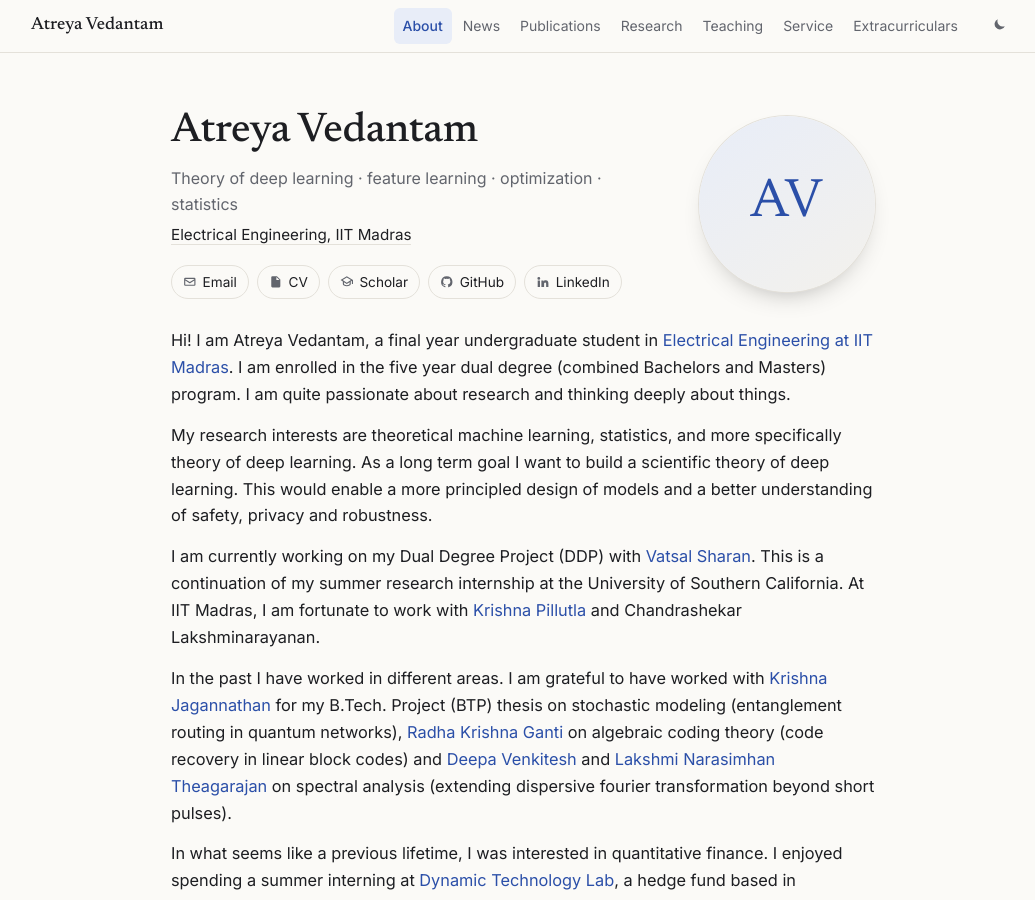
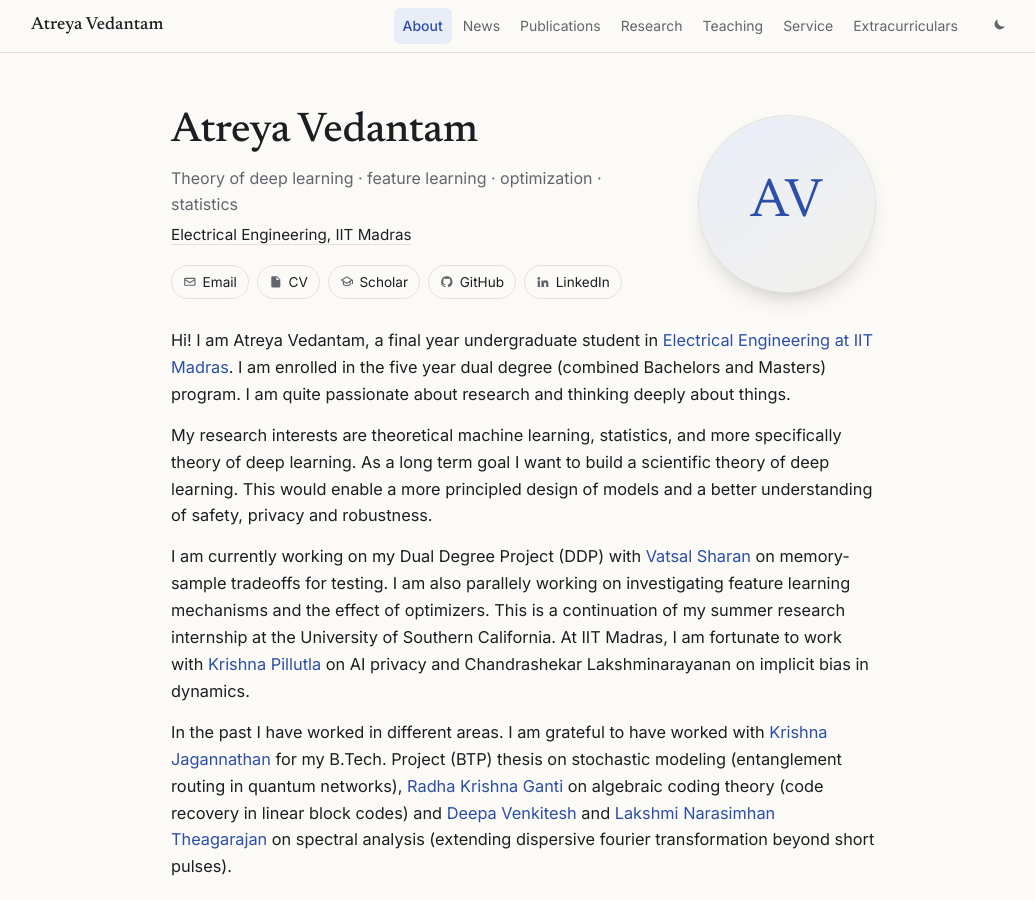
Before and after one commit to atreyavedantam/atreyavedantam.github.io, a Jekyll site: the page built from index.md, in a window 1280 px wide and 900 px high. Shown: the whole window, without its empty margins (117-1152 px from the left). Built offline with Jekyll 4.4.1, drawn with Linux system fonts in a browser that asks for light colours.

Commit message:
Update index.md

```diff
--- a/index.md
+++ b/index.md
@@ -28,7 +28,7 @@ Hi! I am Atreya Vedantam, a final year undergraduate student in [Electrical Engi
 
 My research interests are theoretical machine learning, statistics, and more specifically theory of deep learning. As a long term goal I want to build a scientific theory of deep learning. This would enable a more principled design of models and a better understanding of safety, privacy and robustness.
 
-I am currently working on my Dual Degree Project (DDP) with [Vatsal Sharan](https://vatsalsharan.github.io/). This is a continuation of my summer research internship at the University of Southern California. At IIT Madras, I am fortunate to work with [Krishna Pillutla](https://krishnap25.github.io/) and Chandrashekar Lakshminarayanan.
+I am currently working on my Dual Degree Project (DDP) with [Vatsal Sharan](https://vatsalsharan.github.io/) on memory-sample tradeoffs for testing. I am also parallely working on investigating feature learning mechanisms and the effect of optimizers. This is a continuation of my summer research internship at the University of Southern California. At IIT Madras, I am fortunate to work with [Krishna Pillutla](https://krishnap25.github.io/) on AI privacy and Chandrashekar Lakshminarayanan on implicit bias in dynamics.
 
 In the past I have worked in different areas. I am grateful to have worked with [Krishna Jagannathan](https://www.ee.iitm.ac.in/~krishnaj/) for my B.Tech. Project (BTP) thesis on stochastic modeling (entanglement routing in quantum networks), [Radha Krishna Ganti](https://www.rkganti.in/) on algebraic coding theory (code recovery in linear block codes) and [Deepa Venkitesh](https://sites.google.com/a/ee.iitm.ac.in/deepav/) and [Lakshmi Narasimhan Theagarajan](https://sites.google.com/view/lakshminarasimhan/bio) on spectral analysis (extending dispersive fourier transformation beyond short pulses).
 
```
